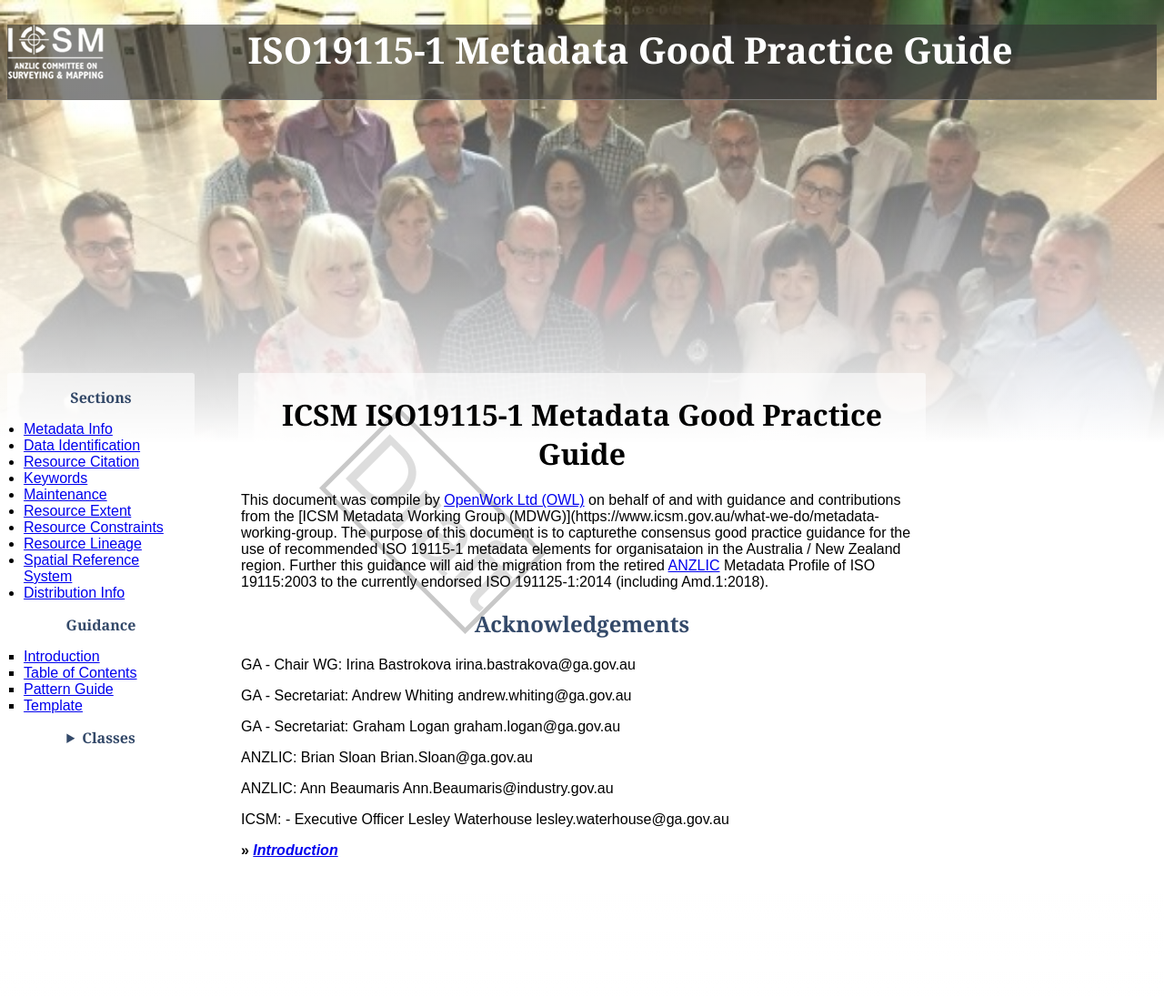
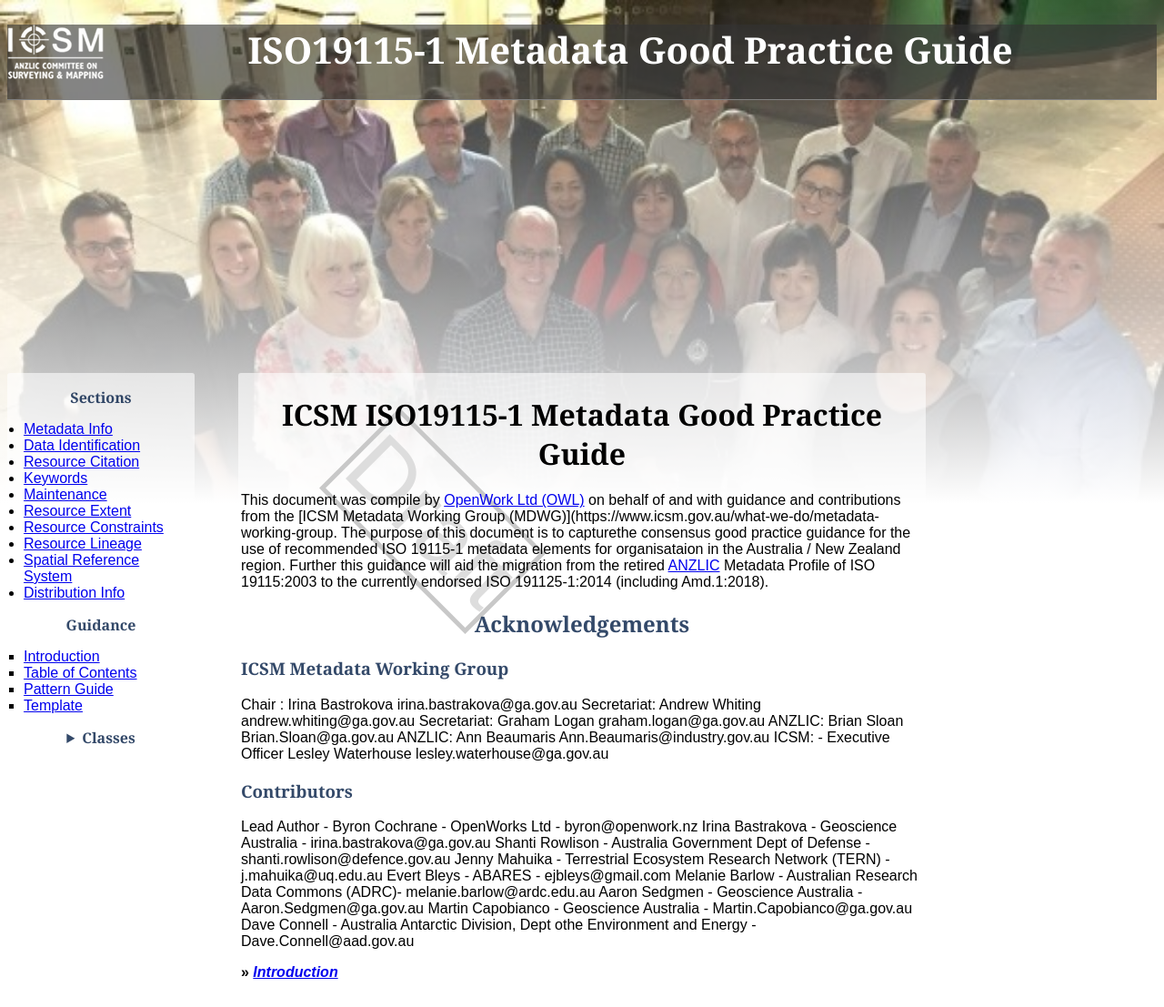
Before and after one commit to OpenWork-NZ/mdwg, a Jekyll site: the page built from index.md, in a window 1280 px wide. Shown: the whole page at 91% size. Built offline with Jekyll 4.4.1, drawn with Linux system fonts in a browser that asks for light colours; before the commit the page ends 973 px from its top, so only the background shows below that.

Commit message:
Update index.md

```diff
--- a/index.md
+++ b/index.md
@@ -11,16 +11,25 @@ This document was compile by [OpenWork Ltd (OWL)](http://openwork.nz) on behalf
 
 ## Acknowledgements
 
-GA - Chair WG:	Irina Bastrokova	irina.bastrakova@ga.gov.au
+### ICSM Metadata Working Group
 
-GA - Secretariat:	Andrew Whiting	andrew.whiting@ga.gov.au
-
-GA - Secretariat:	Graham Logan	graham.logan@ga.gov.au
-
+Chair :	Irina Bastrokova	irina.bastrakova@ga.gov.au
+Secretariat:	Andrew Whiting	andrew.whiting@ga.gov.au
+Secretariat:	Graham Logan	graham.logan@ga.gov.au
 ANZLIC:	Brian Sloan	Brian.Sloan@ga.gov.au
-
 ANZLIC:	Ann Beaumaris	Ann.Beaumaris@industry.gov.au
-
 ICSM: - Executive Officer 	Lesley Waterhouse 	lesley.waterhouse@ga.gov.au
 
+### Contributors
+
+Lead Author - Byron Cochrane - OpenWorks Ltd - byron@openwork.nz
+Irina Bastrakova - Geoscience Australia - irina.bastrakova@ga.gov.au
+Shanti Rowlison - Australia Government Dept of Defense - shanti.rowlison@defence.gov.au
+Jenny Mahuika - Terrestrial Ecosystem Research Network (TERN) - j.mahuika@uq.edu.au
+Evert Bleys - ABARES - ejbleys@gmail.com
+Melanie Barlow - Australian Research Data Commons (ADRC)- melanie.barlow@ardc.edu.au
+Aaron Sedgmen - Geoscience Australia - Aaron.Sedgmen@ga.gov.au
+Martin Capobianco - Geoscience Australia - Martin.Capobianco@ga.gov.au
+Dave Connell - Australia Antarctic Division, Dept othe Environment and Energy - Dave.Connell@aad.gov.au
+
 **>> [*Introduction*](./GuidanceIntro.md)**
```
